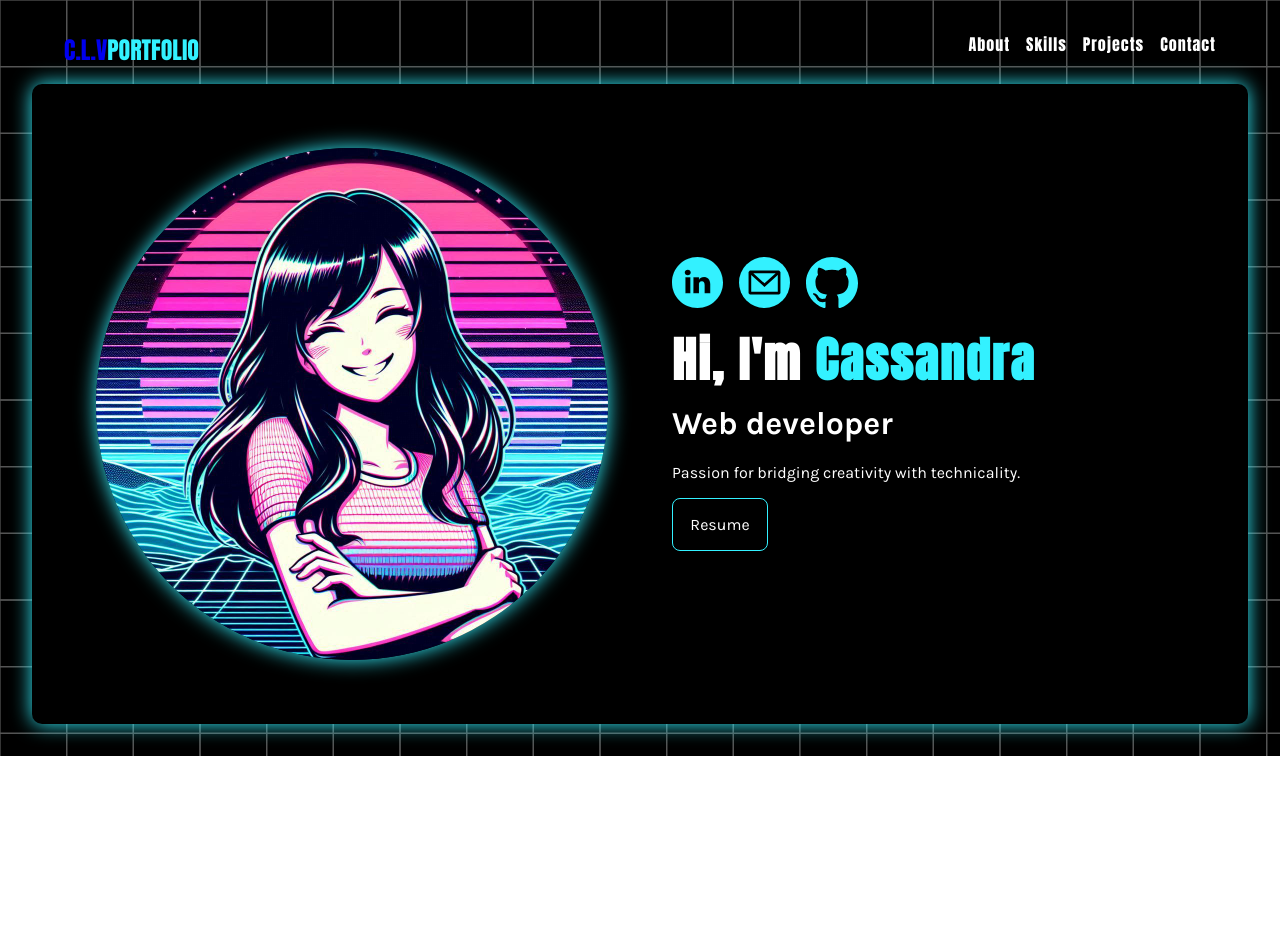
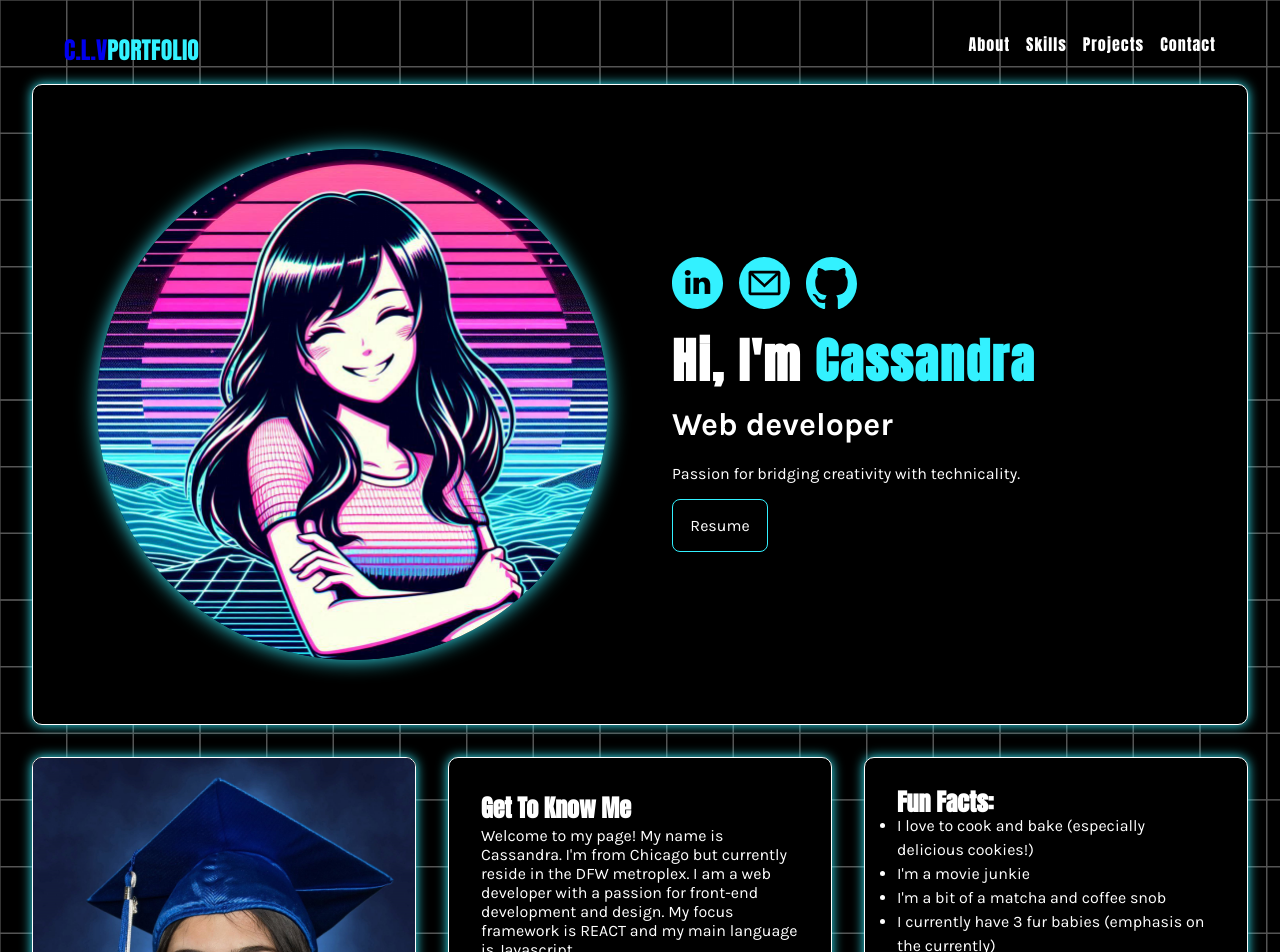
Before and after one commit to cassandrajessica/personalportfolio, a React (Vite) app in the folder devPortfolio/: page / in a window 1280 px wide. Shown: the top 952 px of the page. Before the commit the page ends 800 px from the top, so only its background shows below. Built offline with nearby package versions, Linux system fonts and the light colour scheme.

Commit message:
upgraded stylings, upgraded html markups and added component imports

```diff
--- a/devPortfolio/src/App.jsx
+++ b/devPortfolio/src/App.jsx
@@ -1,12 +1,14 @@
 import { useState } from 'react'
 import './App.css'
 import Homepage from './components/Homepage'
+import About from './components/About'
 
 function App() {
 
   return (
     <>
       <Homepage />
+      <About />
     </>
   )
 }
--- a/devPortfolio/src/index.css
+++ b/devPortfolio/src/index.css
@@ -4,10 +4,18 @@
   padding: 0;
 }
 
+body {
+  background-color: black;
+  background-image: url('../src/images/homepageimgs/background.svg');
+  padding: 2em;
+}
+
 h1,h2, li{
   font-family: "Anton", sans-serif;
+  color: white;
 }
 
 h3, p, button{
   font-family: "Karla", sans-serif;
+  color: white;
 }
--- a/devPortfolio/src/styles/homepage.css
+++ b/devPortfolio/src/styles/homepage.css
@@ -1,8 +1,4 @@
-.backgroundContainer {
-  background-color: black;
-  background-image: url('../images/homepageimgs//background.svg');
-  padding: 2em;
-}
+
 
 .navLinks {
   display: flex;
@@ -38,7 +34,8 @@
     "headerImg nameIntro"
     "headerImg .";
   border-radius: 10px;
-  box-shadow: 0 0 20px rgb(51, 241, 255);
+  box-shadow: 0 0 12px rgb(51, 241, 255);
+  border: 1px solid white;
   padding: 4em;
   margin-top: 1rem;
   background-color: black;
```
Also changed, not shown: devPortfolio/src/images/aboutimgs/closeup.jpg (added).
